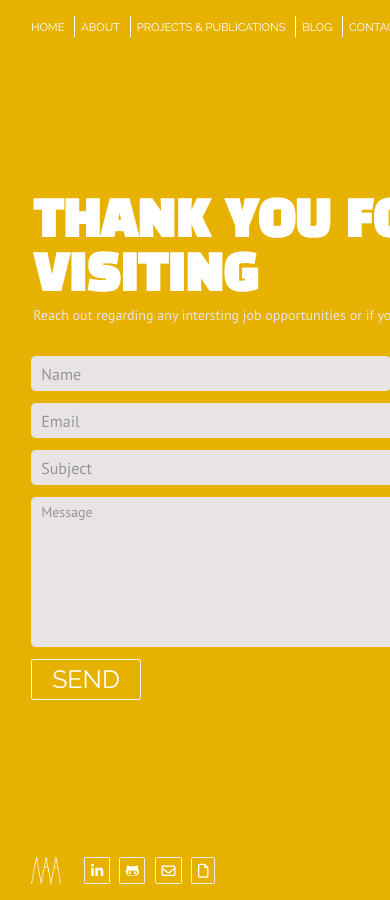
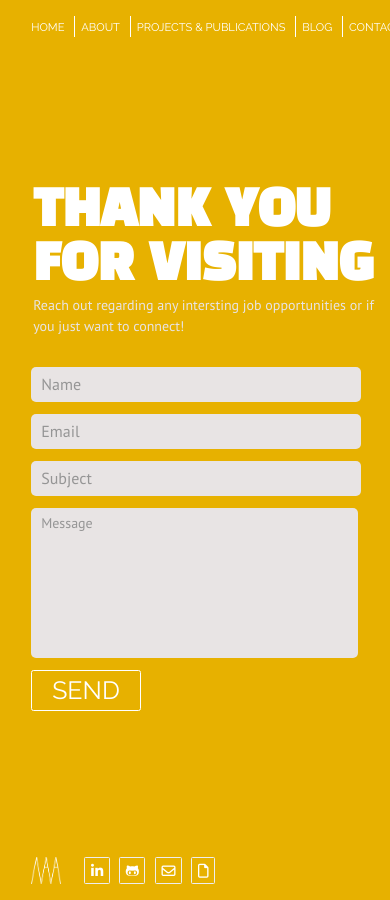
Before and after one commit to maabernethy/maabernethy.github.io, a Jekyll site: the page built from contact.md, in a window 390 px wide. Built offline with Jekyll 4.4.1, drawn with Linux system fonts in a browser that asks for light colours; nearby versions of some CDN libraries; library files that are not in the unit come from our copies.

Commit message:
Contact = Responsive

```diff
--- a/_sass/responsive.scss
+++ b/_sass/responsive.scss
@@ -12,6 +12,16 @@
 $medium-and-down: "only screen and (max-width : #{$medium-screen})" !default;
 $medium-only: "only screen and (min-width : #{$small-screen-up}) and (max-width : #{$medium-screen})" !default;
 
+@media only screen and (max-width : 757px) {
+  body {
+    &#contact {
+      .message {
+        width: 93%;
+      }
+    }
+  }
+}
+
 @media #{$small-and-down} {
   body {
     h1 {
@@ -19,6 +29,16 @@
     }
     .condense {
       width: 70%;
+    }
+
+    &#contact {
+      .name, .email, .subject {
+         width: 91%;
+      }
+
+      .message {
+         width: 93%;
+      }
     }
 
     &#blog {
```
